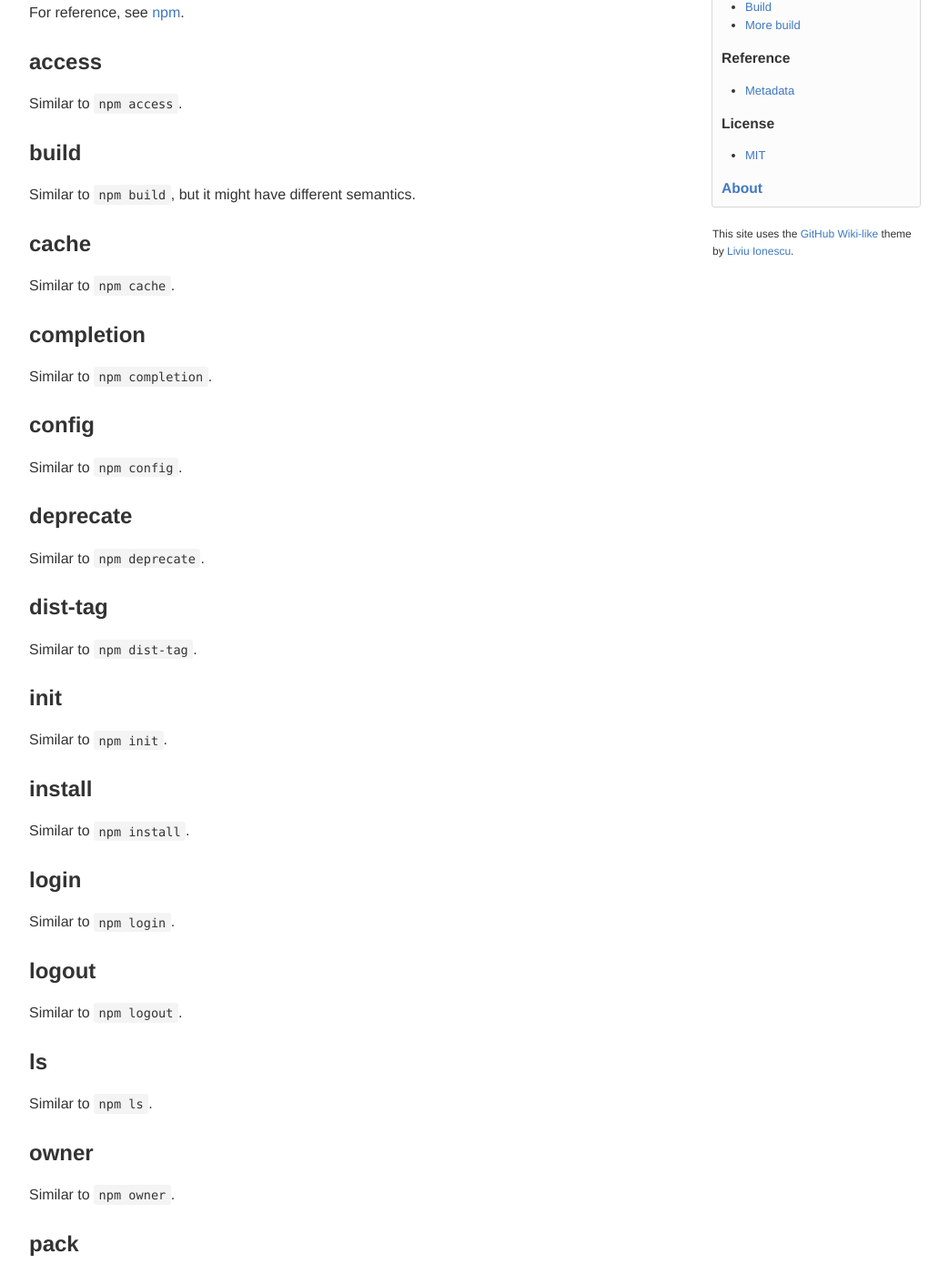
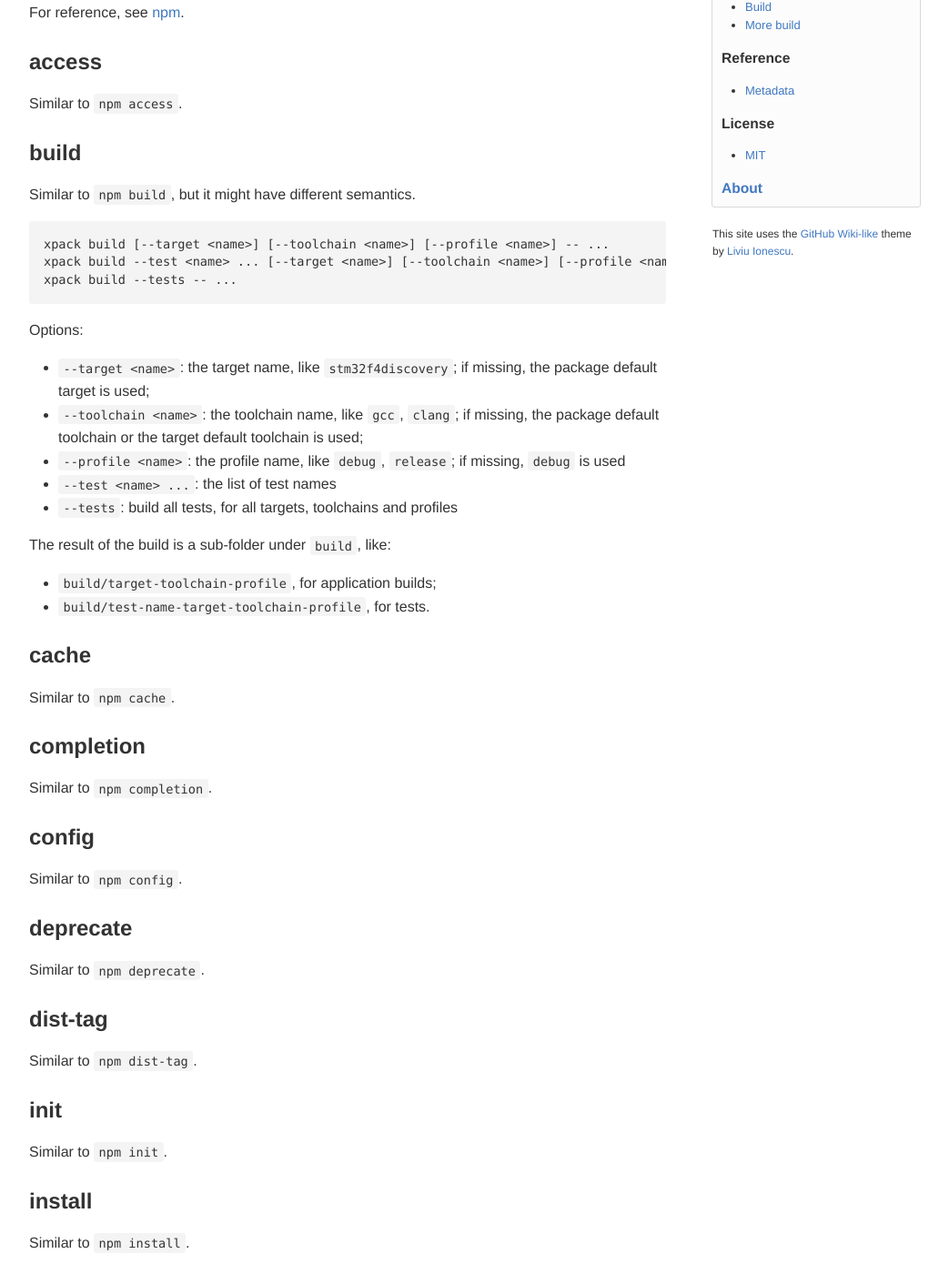
Before and after one commit to xcdl/xcdl.github.io-source, a Jekyll site: the page built from pages/reference/commands.md, in a window 1280 px wide and 1400 px high, scrolled down 592 px. Shown: the whole window at 91% size, without its empty margins (118-1161 px from the left). Built offline with Jekyll 4.4.1, drawn with Linux system fonts in a browser that asks for light colours; comment, search, counter and statistics services are not loaded; some of the changed text lies outside the part shown.

````diff
--- a/_includes/layouts/header.html
+++ b/_includes/layouts/header.html
@@ -1,5 +1,5 @@
 <div class="site-header">
-  <img class="site-icon" src="{{ site.baseurl }}/assets/icons/components.png" height="100" width="100">
+  <img alt="Icon" class="site-icon" src="{{ site.baseurl }}/assets/icons/components.png" height="100" width="100">
   <div class="site-title">
     <h1><a href="{{ site.baseurl }}/">{{ site.title }}</a></h1>
     <p>{{ site.description }}</p>
--- a/pages/reference/commands.md
+++ b/pages/reference/commands.md
@@ -26,6 +26,25 @@ Similar to `npm access`.
 ### build
 
 Similar to `npm build`, but it might have different semantics.
+
+```
+xpack build [--target <name>] [--toolchain <name>] [--profile <name>] -- ...
+xpack build --test <name> ... [--target <name>] [--toolchain <name>] [--profile <name>] -- ...
+xpack build --tests -- ...
+```
+
+Options:
+
+- `--target <name>`: the target name, like `stm32f4discovery`; if missing, the package default target is used;
+- `--toolchain <name>`: the toolchain name, like `gcc`, `clang`; if missing, the package default toolchain or the target default toolchain is used;
+- `--profile <name>`: the profile name, like `debug`, `release`; if missing, `debug` is used
+- `--test <name> ...`: the list of test names
+- `--tests`: build all tests, for all targets, toolchains and profiles
+
+The result of the build is a sub-folder under `build`, like:
+
+- `build/target-toolchain-profile`, for application builds;
+- `build/test-name-target-toolchain-profile`, for tests.
 
 ### cache
 
@@ -58,6 +77,12 @@ Similar to `npm install`.
 ### login
 
 Similar to `npm login`.
+
+Options:
+
+- `--dep <url>`: force a specific dependency that will override the package dependencies.
+
+
 
 ### logout
 
@@ -104,6 +129,30 @@ Similar to `npm star`.
 ### stars
 
 Similar to `npm stars`.
+
+### target
+
+Manage targets.
+
+```
+xpack target <name>
+xpack target
+```
+
+### test
+
+Run a specific test, or all tests.
+
+```
+xpack test <name> [--target <name>] [--toolchain <name>] [--profile <name>]
+xpack test
+```
+
+### toolchain
+
+Manage toolchains.
+
+TODO
 
 ### uninstall
 
````
Also changed, not shown: pages/guide/build.md (+3 -3 lines), pages/guide/metadata.md (+2 -2 lines), pages/home.md (+7 -3 lines), pages/reference/metadata.md (+10 -10 lines).
